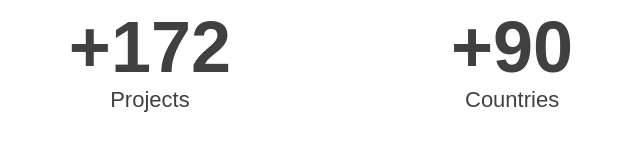
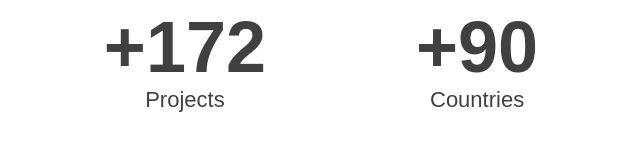
Before and after one commit to naho2196/dobbin-counter, a plain HTML site: page index.html in a window 1280 px wide. Shown: the whole page, without its empty margins (319-959 px from the left). Drawn offline with Linux system fonts and the light colour scheme.

Commit message:
Update index.html

```diff
--- a/index.html
+++ b/index.html
@@ -6,7 +6,7 @@
 <title>Dobbin counter</title>
 <style>
   html,body{margin:0;background:transparent;}
-  .wrap{display:flex;gap:220px;justify-content:center;font-family:Avenir,Arial,sans-serif;color:#404040;text-align:center;padding:8px 0;}
+  .wrap{display:flex;gap:150px;justify-content:center;font-family:Avenir,Arial,sans-serif;color:#404040;text-align:center;padding:8px 0;}
   .num{font-size:72px;font-weight:700;line-height:1.1;}
   .lab{font-size:22px;}
 </style>
```
